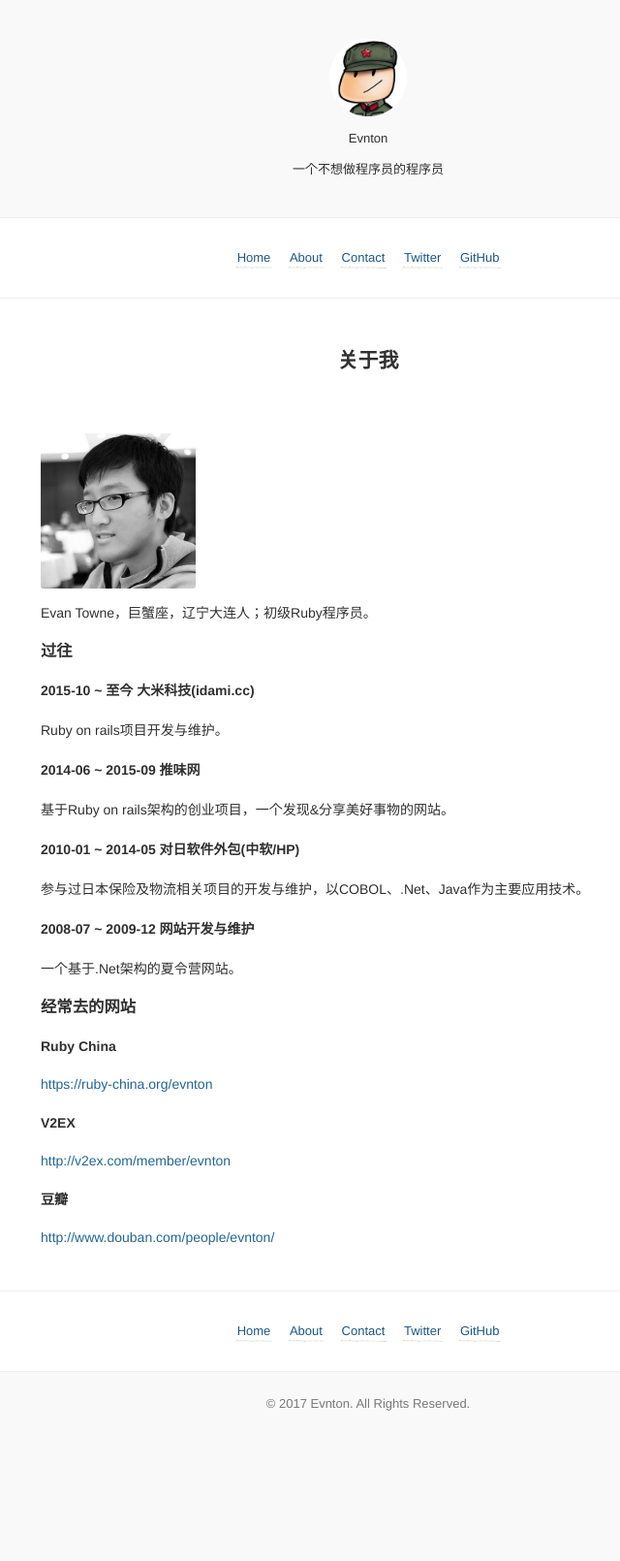
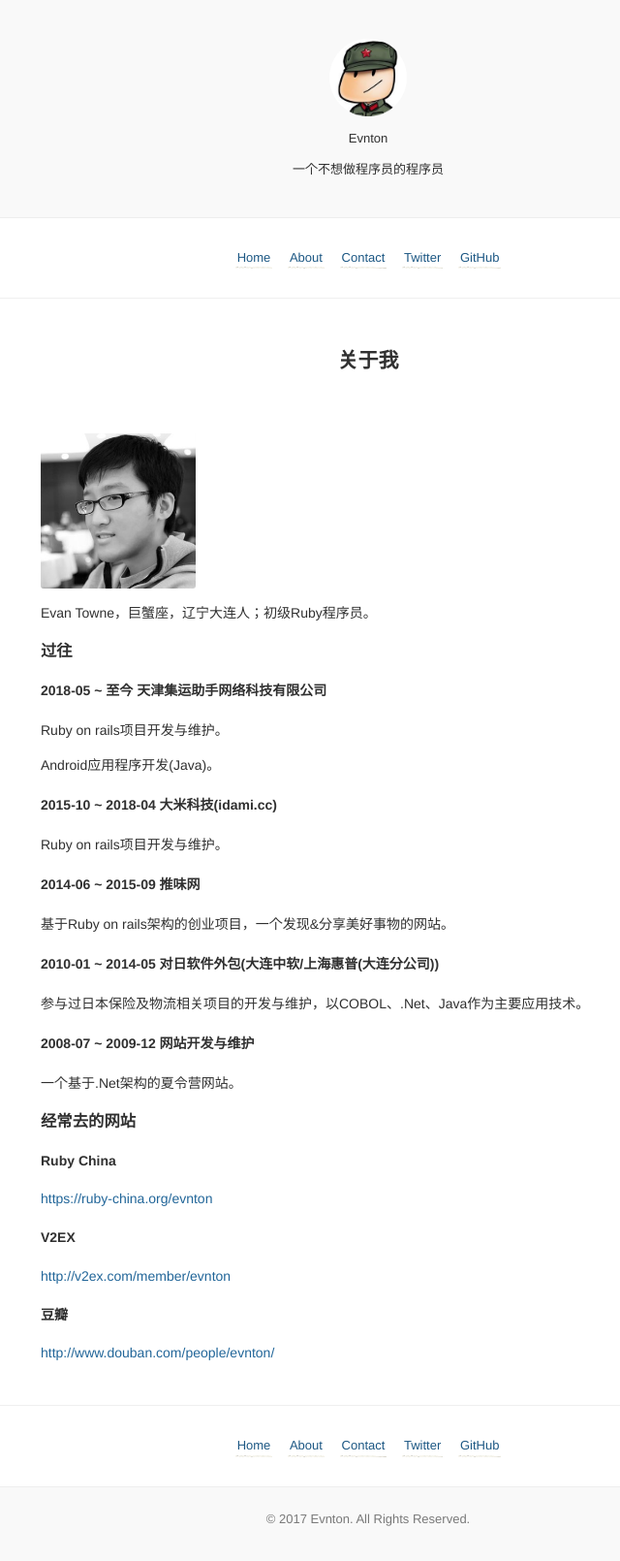
Before and after one commit to evnton/evnton.me, a Jekyll site: the page built from about.md, in a window 1280 px wide. Shown: the whole page at 97% size, without its empty margins (260-900 px from the left). Built offline with Jekyll 4.4.1, drawn with Linux system fonts in a browser that asks for light colours; Markdown is read by kramdown in place of the engine named in the settings; before the commit the page ends 1491 px from its top, so only the background shows below that.

Commit message:
Update about.md

```diff
--- a/about.md
+++ b/about.md
@@ -10,7 +10,13 @@ Evan Towne，巨蟹座，辽宁大连人；初级Ruby程序员。
 
 ### 过往
 
-#### 2015-10 ~ 至今 大米科技(idami.cc)
+#### 2018-05 ~ 至今 天津集运助手网络科技有限公司
+
+Ruby on rails项目开发与维护。
+
+Android应用程序开发(Java)。
+
+#### 2015-10 ~ 2018-04 大米科技(idami.cc)
 
 Ruby on rails项目开发与维护。
 
@@ -18,7 +24,7 @@ Ruby on rails项目开发与维护。
 
 基于Ruby on rails架构的创业项目，一个发现&分享美好事物的网站。
 
-#### 2010-01 ~ 2014-05 对日软件外包(中软/HP)
+#### 2010-01 ~ 2014-05 对日软件外包(大连中软/上海惠普(大连分公司))
 
 参与过日本保险及物流相关项目的开发与维护，以COBOL、.Net、Java作为主要应用技术。
 
```
